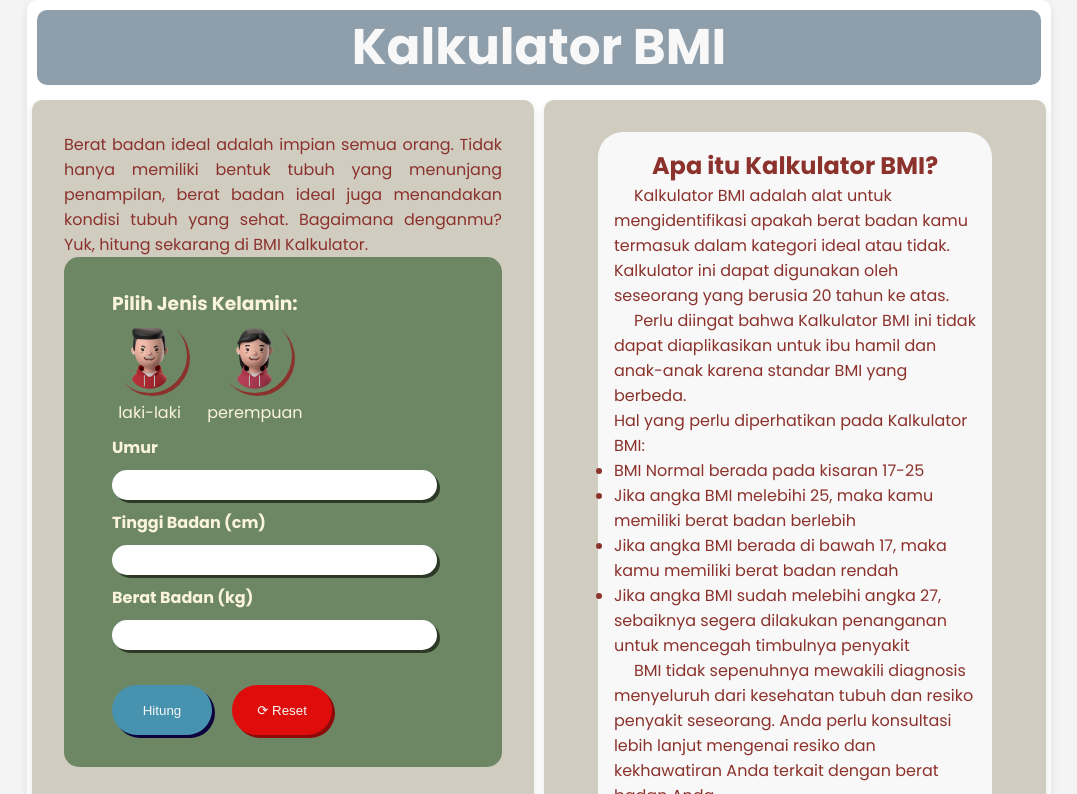
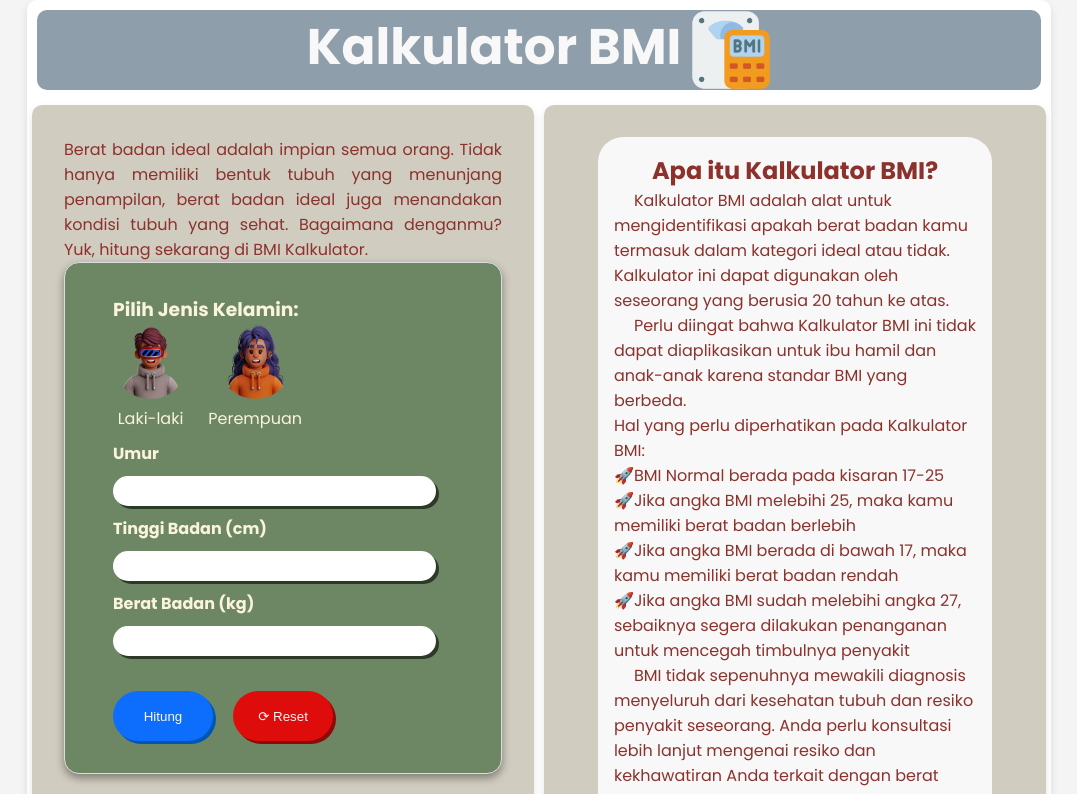
Before and after one commit to revou-fundamental-course/5-aug-24-azulfikri, a plain HTML site: page index.html in a window 1280 px wide. Shown: the top 794 px of the page, without its empty margins (101-1178 px from the left). Drawn offline with Linux system fonts and the light colour scheme.

Commit message:
add icon, update index html and style css

```diff
--- a/css/styles.css
+++ b/css/styles.css
@@ -20,11 +20,18 @@ body {
 }
 
 .main-title {
+  display: flex;
+  justify-content: center;
+  gap: 10px;
   background-color: #8E9EAB;
   color: #f8f8f8;
     border-radius: 10px;
     margin: 10px;
     text-align: center;
+}
+
+.main-title .logo-bmi {
+  width: 80px;
 }
 
 .main-title h1 {
@@ -71,8 +78,11 @@ article, section{
 #bmi-form {
   color:#FAF3DD;
   background-color: #6D8764;
+  border: 1px solid #ddd;
   border-radius: 15px;
   padding: 2rem 3rem;
+  box-shadow: 0 4px 8px rgba(0, 0, 0, 0.4);
+  transition: transform 0.3s, box-shadow 0.3s;
 }
 
 .gender-option {
@@ -91,7 +101,7 @@ article, section{
   border-radius: 50%;
   cursor: pointer;
   transition: filter 0.3s;
-  box-shadow: 3px 3px #8B322C;
+  transition: transform 0.3s ease;
 }
 
 .gender-option input[type="radio"] {
@@ -99,7 +109,9 @@ article, section{
 }
 
 .gender-option input[type="radio"]:checked + img {
-  transform: scale(1.2);
+  transform: scale(1.3);
+  border-radius: 50%;
+  box-shadow: 0 4px 8px rgba(0, 0, 0, 0.4);
 }
 
 .input-data {
@@ -142,22 +154,32 @@ article, section{
 }
 
 .btn-hitung {
-  background-color: #4793AF;
-  box-shadow: 3px 3px #0d023d;
+  background-color: #0d6efd;
+  box-shadow: 3px 3px #0056b3;
+  transition: transform 0.3s ease;
 }
 
 .btn-hitung:hover {
   transform: scale(1.2);
 }
 
+.btn-hitung:active {
+  transform: scale(0.9);
+}
+
 .btn-reset {
   margin-left: 20px;
   background-color: #df0c0c;
   box-shadow: 3px 3px #8c0a0a;
+  transition: transform 0.3s ease;
 }
 
 .btn-reset:hover {
   transform: scale(1.2);
+}
+
+.btn-reset:active {
+  transform: scale(0.9);
 }
 
 .fitur-bmi {
@@ -191,6 +213,14 @@ article, section{
   text-align: left;
   background-color: #f8f8f8;
   color: #8B322C;
+}
+
+.fyi .emoji li {
+  list-style-type: none;
+}
+
+.fyi .emoji li::before {
+  content: "\1F680";
 }
 
 .fyi .definisi, .peringatan, .fyi-end {
--- a/index.html
+++ b/index.html
@@ -13,7 +13,7 @@
 <body>
   <div class="container">
     <header class="main-title">
-      <h1>Kalkulator BMI</h1>
+      <h1>Kalkulator BMI</h1><img src="asset\bmi_10580665.png" class="logo-bmi" alt="bwi-kalkulator">
     </header>
 
     <main>
@@ -25,14 +25,14 @@
           <h3>Pilih Jenis Kelamin:</h3>
           <div class="gender-option">
             <label>
-              <input type="radio" name="gender" value="laki-laki" id="gender-male"><img src="asset\people_hair_short_hoodie_earrings_person_woman_female_accounts_avatars_icon_224679.png" alt="laki-laki">
-              <p>laki-laki</p>
+              <input type="radio" name="gender" value="laki-laki" id="gender-male"><img src="asset\man.png" alt="laki-laki">
+              <p>Laki-laki</p>
             </label>
           </div>
           <div class="gender-option">
             <label>
-              <input type="radio" name="gender" value="perempuan" id="gender-female"><img src="asset\medium_accounts_female_earrings_hair_woman_person_people_hoodie_avatars_icon_224670.png" alt="perempuan">
-              <p>perempuan</p>
+              <input type="radio" name="gender" value="perempuan" id="gender-female"><img src="asset\woman.png" alt="perempuan">
+              <p>Perempuan</p>
             </label>
           </div>
           <div class="input-data">
@@ -85,7 +85,7 @@
             <p class="definisi">Kalkulator BMI adalah alat untuk mengidentifikasi apakah berat badan kamu termasuk dalam kategori ideal atau tidak. Kalkulator ini dapat digunakan oleh seseorang yang berusia 20 tahun ke atas.</p>
             <p class="peringatan">Perlu diingat bahwa Kalkulator BMI ini tidak dapat diaplikasikan untuk ibu hamil dan anak-anak karena standar BMI yang berbeda.</p>
             <p>Hal yang perlu diperhatikan pada Kalkulator BMI:</p>
-            <ul>
+            <ul class="emoji">
               <li>BMI Normal berada pada kisaran 17-25</li>
               <li>Jika angka BMI melebihi 25, maka kamu memiliki berat badan berlebih</li>
               <li>Jika angka BMI berada di bawah 17, maka kamu memiliki berat badan rendah</li>
```
Also changed, not shown: asset/bmi_10580665.png (added), asset/man.png (added), asset/medium_accounts_female_earrings_hair_woman_person_people_hoodie_avatars_icon_224670.png (deleted), asset/people_hair_short_hoodie_earrings_person_woman_female_accounts_avatars_icon_224679.png (deleted), asset/woman.png (added).
